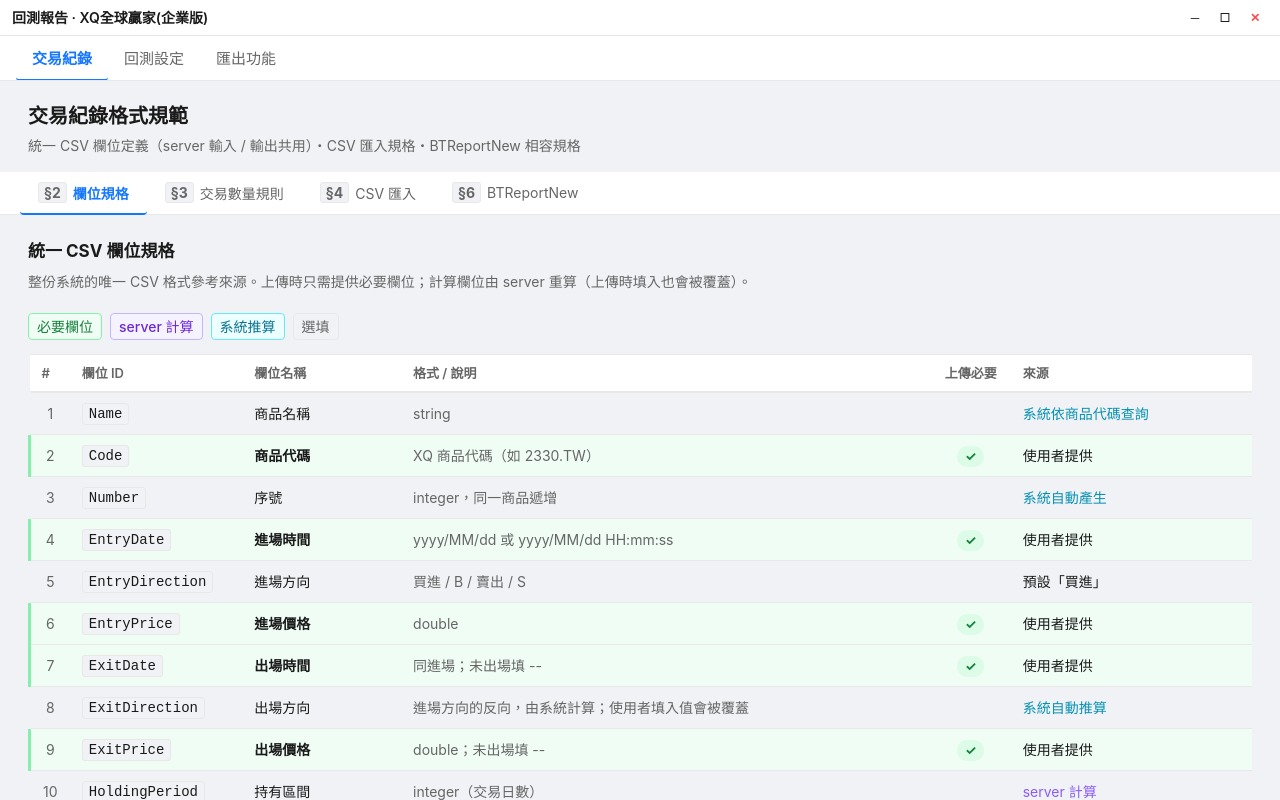
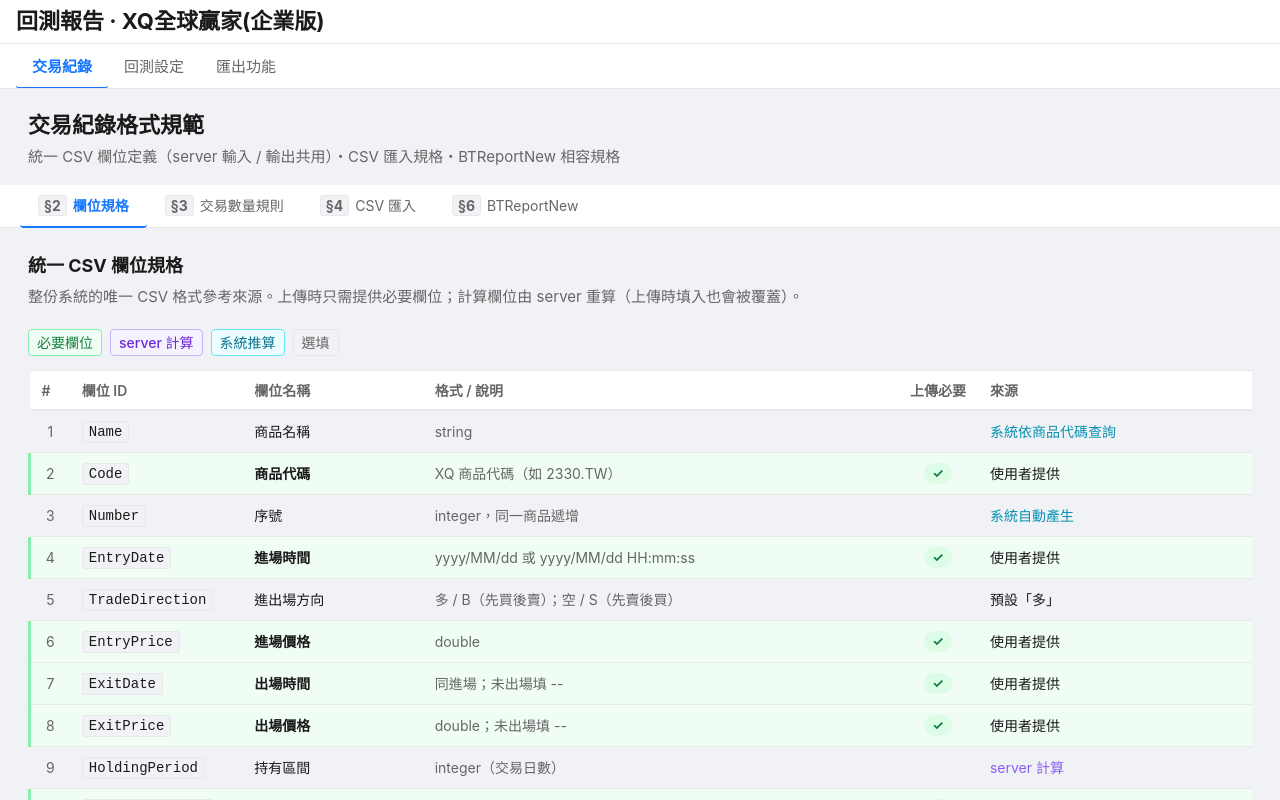
Before and after one commit to robertchen-113001/XQ-BackTesting, a React (Vite) app in the folder web/: page / in a window 1280 px wide. Built offline with nearby package versions, Linux system fonts and the light colour scheme.

Commit message:
feat: 基準指標選單顯示代碼、TradeDirection 欄位更新、字體放大與 AppHeader 樣式調整

```diff
--- a/web/src/components/AppHeader.jsx
+++ b/web/src/components/AppHeader.jsx
@@ -1,27 +1,19 @@
-// A1 + A2：頂部標題列與功能按鈕
+// A1：頂部標題列
 export default function AppHeader() {
   return (
     <div style={{
       display: 'flex',
       alignItems: 'center',
-      justifyContent: 'space-between',
-      padding: '0 12px',
-      height: 36,
+      padding: '0 16px',
+      height: 44,
       background: 'var(--color-header-bg)',
       borderBottom: '1px solid var(--color-border)',
       flexShrink: 0,
       boxShadow: 'var(--shadow-sm)',
     }}>
-      {/* A1 標題 */}
-      <span style={{ fontWeight: 600, fontSize: 'var(--font-size-md)', color: 'var(--color-text-primary)' }}>
+      <span style={{ fontWeight: 700, fontSize: 22, color: 'var(--color-text-primary)' }}>
         回測報告 · XQ全球贏家(企業版)
       </span>
-      {/* A2 視窗控制 */}
-      <div style={{ display: 'flex', alignItems: 'center', gap: 4 }}>
-        <button style={{ width: 26, height: 26, padding: 0, display: 'flex', alignItems: 'center', justifyContent: 'center', border: 'none', background: 'none', cursor: 'pointer' }}>─</button>
-        <button style={{ width: 26, height: 26, padding: 0, display: 'flex', alignItems: 'center', justifyContent: 'center', border: 'none', background: 'none', cursor: 'pointer' }}>□</button>
-        <button style={{ width: 26, height: 26, padding: 0, display: 'flex', alignItems: 'center', justifyContent: 'center', border: 'none', background: 'none', cursor: 'pointer', color: '#ff4d4f', fontWeight: 'bold' }}>✕</button>
-      </div>
     </div>
   )
 }
--- a/web/src/features/backtest-settings/BacktestSettingsPage.jsx
+++ b/web/src/features/backtest-settings/BacktestSettingsPage.jsx
@@ -70,13 +70,13 @@
     borderBottom: '1px solid var(--color-border)',
   },
   pageTitle: {
-    fontSize: 20,
+    fontSize: 22,
     fontWeight: 700,
     color: 'var(--color-text)',
     margin: '0 0 4px 0',
   },
   pageDesc: {
-    fontSize: 14,
+    fontSize: 15,
     color: 'var(--color-text-secondary)',
     margin: '0 0 12px 0',
   },
--- a/web/src/features/backtest-settings/SystemParamsPanel.jsx
+++ b/web/src/features/backtest-settings/SystemParamsPanel.jsx
@@ -155,7 +155,7 @@
               style={styles.select}
             >
               {BENCHMARK_INDICES.map(idx => (
-                <option key={idx} value={idx}>{idx}</option>
+                <option key={idx.name} value={idx.name}>{idx.name} ({idx.code})</option>
               ))}
             </select>
           </div>
--- a/web/src/features/backtest-settings/dialog/TradeSettingsSection.jsx
+++ b/web/src/features/backtest-settings/dialog/TradeSettingsSection.jsx
@@ -104,7 +104,7 @@
             style={s.select}
           >
             {BENCHMARK_INDICES.map(idx => (
-              <option key={idx} value={idx}>{idx}</option>
+              <option key={idx.name} value={idx.name}>{idx.name} ({idx.code})</option>
             ))}
           </select>
         </div>
--- a/web/src/features/export/ExportPage.jsx
+++ b/web/src/features/export/ExportPage.jsx
@@ -24,12 +24,12 @@
 
 function SectionNote({ children, type = 'info' }) {
   const c = { info: ['#f0f5ff','#adc6ff','#2f54eb'], warning: ['#fff7e6','#ffd591','#d46b08'], tip: ['#f6ffed','#b7eb8f','#389e0d'] }[type]
-  return <div style={{ background: c[0], border: `1px solid ${c[1]}`, borderRadius: 6, padding: '6px 12px', fontSize: 12, color: c[2], marginBottom: 8 }}>{children}</div>
+  return <div style={{ background: c[0], border: `1px solid ${c[1]}`, borderRadius: 6, padding: '6px 12px', fontSize: 14, color: c[2], marginBottom: 8 }}>{children}</div>
 }
 
 function BlockTitle({ children }) {
   return (
-    <div style={{ fontWeight: 700, fontSize: 12, color: '#555', margin: '14px 0 6px', display: 'flex', alignItems: 'center', gap: 6 }}>
+    <div style={{ fontWeight: 700, fontSize: 14, color: '#555', margin: '14px 0 6px', display: 'flex', alignItems: 'center', gap: 6 }}>
       <span style={{ width: 3, height: 12, background: '#1677ff', borderRadius: 2, display: 'inline-block' }} />
       {children}
     </div>
@@ -39,9 +39,9 @@
 function ChartBox({ title, items }) {
   return (
     <div style={{ border: '1.5px dashed #d9d9d9', borderRadius: 6, background: '#fafafa', padding: '10px 14px', marginBottom: 8 }}>
-      <div style={{ fontWeight: 600, fontSize: 12, color: '#555', marginBottom: 4 }}>{title}</div>
+      <div style={{ fontWeight: 600, fontSize: 14, color: '#555', marginBottom: 4 }}>{title}</div>
       {items.map((item, i) => (
-        <div key={i} style={{ fontSize: 11, color: '#888', lineHeight: 1.7 }}>
+        <div key={i} style={{ fontSize: 14, color: '#888', lineHeight: 1.7 }}>
           <span style={{ color: '#ccc', marginRight: 5 }}>▸</span>{item}
         </div>
       ))}
@@ -52,8 +52,8 @@
 function KVSection({ title, rows }) {
   return (
     <div style={{ marginBottom: 12 }}>
-      <div style={{ fontWeight: 700, fontSize: 11, color: '#fff', background: '#595959', padding: '3px 10px', borderRadius: '4px 4px 0 0' }}>{title}</div>
-      <table style={{ borderCollapse: 'collapse', width: '100%', fontSize: 11 }}>
+      <div style={{ fontWeight: 700, fontSize: 13, color: '#fff', background: '#595959', padding: '3px 10px', borderRadius: '4px 4px 0 0' }}>{title}</div>
+      <table style={{ borderCollapse: 'collapse', width: '100%', fontSize: 13 }}>
         <tbody>
           {rows.map(([k, v], i) => (
             <tr key={i} style={{ background: i % 2 === 0 ? '#fafafa' : '#fff' }}>
@@ -75,10 +75,10 @@
   const thStyle = (omit) => ({
     padding: '5px 10px', border: '1px solid #e0e0e0', fontWeight: 700,
     background: '#f5f5f5', whiteSpace: 'nowrap', textAlign: 'left',
-    color: omit ? '#bbb' : '#333', fontSize: 11,
+    color: omit ? '#bbb' : '#333', fontSize: 13,
   })
   const tdStyle = (omit, right) => ({
-    padding: '4px 10px', border: '1px solid #f0f0f0', fontSize: 11,
+    padding: '4px 10px', border: '1px solid #f0f0f0', fontSize: 13,
     whiteSpace: 'nowrap', textAlign: right ? 'right' : 'left',
     color: omit ? '#bbb' : '#444',
   })
@@ -90,7 +90,7 @@
   }
   return (
     <div style={{ overflowX: 'auto', border: '1px solid #e8e8e8', borderRadius: 6, marginBottom: 12 }}>
-      <table style={{ borderCollapse: 'collapse', fontSize: 11, minWidth: '100%' }}>
+      <table style={{ borderCollapse: 'collapse', fontSize: 13, minWidth: '100%' }}>
         <thead>
           <tr>
             {headerCols.map((col, i) => (
@@ -105,7 +105,7 @@
           {rows.map((row, i) =>
             row.cat ? (
               <tr key={i}>
-                <td colSpan={999} style={{ background: '#efefef', fontWeight: 700, padding: '4px 10px', color: '#333', border: '1px solid #e0e0e0', fontSize: 11 }}>
+                <td colSpan={999} style={{ background: '#efefef', fontWeight: 700, padding: '4px 10px', color: '#333', border: '1px solid #e0e0e0', fontSize: 13 }}>
                   {row.cat}
                 </td>
               </tr>
@@ -137,14 +137,14 @@
 function GroupTable({ pinnedCol, pinnedVal, groups, dataRows }) {
   const thG = (omit) => ({
     padding: '4px 8px', border: '1px solid #e0e0e0', fontWeight: 700, textAlign: 'center',
-    background: omit ? '#f5f5f5' : '#ebebeb', color: omit ? '#bbb' : '#444', fontSize: 11, whiteSpace: 'nowrap',
+    background: omit ? '#f5f5f5' : '#ebebeb', color: omit ? '#bbb' : '#444', fontSize: 13, whiteSpace: 'nowrap',
   })
   const thC = (omit) => ({
     padding: '4px 8px', border: '1px solid #e8e8e8', fontWeight: 600, background: '#f9f9f9',
     color: omit ? '#bbb' : '#555', fontSize: 10, whiteSpace: 'nowrap', textAlign: 'right',
   })
-  const td0 = { padding: '4px 10px', border: '1px solid #f0f0f0', fontSize: 11, fontWeight: 600, color: '#222', background: '#fafafa', whiteSpace: 'nowrap' }
-  const tdV = (omit) => ({ padding: '4px 8px', border: '1px solid #f0f0f0', fontSize: 11, color: omit ? '#bbb' : '#444', textAlign: 'right', whiteSpace: 'nowrap' })
+  const td0 = { padding: '4px 10px', border: '1px solid #f0f0f0', fontSize: 13, fontWeight: 600, color: '#222', background: '#fafafa', whiteSpace: 'nowrap' }
+  const tdV = (omit) => ({ padding: '4px 8px', border: '1px solid #f0f0f0', fontSize: 13, color: omit ? '#bbb' : '#444', textAlign: 'right', whiteSpace: 'nowrap' })
   const valColor = v => {
     if (!v || v === '—') return '#bbb'
     const n = parseFloat(String(v).replace(/[,% $]/g, ''))
@@ -153,7 +153,7 @@
   }
   return (
     <div style={{ overflowX: 'auto', border: '1px solid #e8e8e8', borderRadius: 6, marginBottom: 12 }}>
-      <table style={{ borderCollapse: 'collapse', fontSize: 11 }}>
+      <table style={{ borderCollapse: 'collapse', fontSize: 13 }}>
         <thead>
           <tr>
             <th rowSpan={2} style={{ ...thG(false), background: '#e0e0e0', verticalAlign: 'middle', minWidth: 80 }}>{pinnedCol}</th>
@@ -205,11 +205,11 @@
 function SimpleTable({ cols, dataRows }) {
   const thStyle = (omit, frozen) => ({
     padding: '5px 10px', border: '1px solid #e0e0e0', fontWeight: 700, background: '#f5f5f5',
-    color: omit ? '#bbb' : '#333', fontSize: 11, whiteSpace: 'nowrap', textAlign: 'left',
+    color: omit ? '#bbb' : '#333', fontSize: 13, whiteSpace: 'nowrap', textAlign: 'left',
     position: frozen ? 'sticky' : 'static', left: 0, zIndex: frozen ? 1 : 0,
   })
   const tdStyle = (omit, frozen) => ({
-    padding: '4px 10px', border: '1px solid #f0f0f0', fontSize: 11, whiteSpace: 'nowrap',
+    padding: '4px 10px', border: '1px solid #f0f0f0', fontSize: 13, whiteSpace: 'nowrap',
     color: omit ? '#bbb' : '#444', background: frozen ? '#fdfdfd' : 'inherit',
     position: frozen ? 'sticky' : 'static', left: 0,
   })
@@ -221,7 +221,7 @@
   }
   return (
     <div style={{ overflowX: 'auto', border: '1px solid #e8e8e8', borderRadius: 6, marginBottom: 12 }}>
-      <table style={{ borderCollapse: 'collapse', fontSize: 11 }}>
+      <table style={{ borderCollapse: 'collapse', fontSize: 13 }}>
         <thead>
           <tr>
             {cols.map((col, i) => (
@@ -667,7 +667,7 @@
       <BlockTitle>統計摘要表（A1 起）</BlockTitle>
       <StatsTable headerCols={headerCols} rows={summaryRows} />
       <BlockTitle>交易明細表（摘要表後空一列）</BlockTitle>
-      <div style={{ fontWeight: 700, fontSize: 11, padding: '4px 0 6px', color: '#333' }}>交易明細</div>
+      <div style={{ fontWeight: 700, fontSize: 13, padding: '4px 0 6px', color: '#333' }}>交易明細</div>
       <SimpleTable cols={tradeCols} dataRows={tradeDataRows} />
     </div>
   )
@@ -695,8 +695,8 @@
 
   return (
     <div style={{ padding: 32, maxWidth: 1200, margin: '0 auto' }}>
-      <h2 style={{ fontSize: 20, fontWeight: 700, color: 'var(--color-text)', marginBottom: 6 }}>匯出功能</h2>
-      <p style={{ color: 'var(--color-text-secondary)', marginBottom: 28, fontSize: 14 }}>
+      <h2 style={{ fontSize: 22, fontWeight: 700, color: 'var(--color-text)', marginBottom: 6 }}>匯出功能</h2>
+      <p style={{ color: 'var(--color-text-secondary)', marginBottom: 28, fontSize: 15 }}>
         XLSX 完整報告匯出規格；CSV 格式與 BTReportNew 詳見交易紀錄
       </p>
 
@@ -704,10 +704,10 @@
       <div style={{ display: 'flex', gap: 16, marginBottom: 36 }}>
         {FORMATS.map(f => (
           <div key={f.fmt} style={{ ...card, flex: 1 }}>
-            <div style={{ fontWeight: 700, fontSize: 14, marginBottom: 2 }}>{f.fmt}</div>
-            <div style={{ fontSize: 13, color: 'var(--color-text-secondary)' }}>{f.label}</div>
-            <div style={{ fontSize: 13, color: 'var(--color-text-secondary)' }}>{f.desc}</div>
-            {f.ref && <div style={{ marginTop: 10, fontSize: 11, color: 'var(--color-primary)', fontWeight: 600 }}>詳見 {f.ref}</div>}
+            <div style={{ fontWeight: 700, fontSize: 16, marginBottom: 4 }}>{f.fmt}</div>
+            <div style={{ fontSize: 14, color: 'var(--color-text-secondary)' }}>{f.label}</div>
+            <div style={{ fontSize: 14, color: 'var(--color-text-secondary)' }}>{f.desc}</div>
+            {f.ref && <div style={{ marginTop: 10, fontSize: 14, color: 'var(--color-primary)', fontWeight: 600 }}>詳見 {f.ref}</div>}
           </div>
         ))}
       </div>
@@ -728,10 +728,10 @@
                 opacity: s.dynamic ? 0.75 : 1,
                 transition: 'background 0.1s, border-color 0.1s',
               }}>
-                <span style={{ fontSize: 10, fontWeight: 700, color: 'var(--color-text-secondary)', minWidth: 24 }}>
+                <span style={{ fontSize: 12, fontWeight: 700, color: 'var(--color-text-secondary)', minWidth: 28 }}>
                   {s.dynamic ? '11+' : String(i + 1).padStart(2, '0')}
                 </span>
-                <span style={{ fontSize: 13, color: isActive ? 'var(--color-primary)' : 'var(--color-text)', fontStyle: s.dynamic ? 'italic' : 'normal', fontWeight: isActive ? 600 : 400 }}>
+                <span style={{ fontSize: 14, color: isActive ? 'var(--color-primary)' : 'var(--color-text)', fontStyle: s.dynamic ? 'italic' : 'normal', fontWeight: isActive ? 600 : 400 }}>
                   {s.label}
                 </span>
               </button>
@@ -742,8 +742,8 @@
         <div style={{ flex: 1, minWidth: 0 }}>
           {active ? (
             <div style={{ ...card, padding: 24 }}>
-              <div style={{ fontWeight: 700, fontSize: 15, marginBottom: 14, color: 'var(--color-text)', borderBottom: '1px solid var(--color-border)', paddingBottom: 10 }}>
-                <span style={{ color: 'var(--color-text-secondary)', fontWeight: 400, fontSize: 12, marginRight: 8 }}>
+              <div style={{ fontWeight: 700, fontSize: 17, marginBottom: 14, color: 'var(--color-text)', borderBottom: '1px solid var(--color-border)', paddingBottom: 10 }}>
+                <span style={{ color: 'var(--color-text-secondary)', fontWeight: 400, fontSize: 14, marginRight: 8 }}>
                   {active.dynamic ? '11+' : String(XLSX_SHEETS.indexOf(active) + 1).padStart(2, '0')}
                 </span>
                 {active.label}
@@ -751,7 +751,7 @@
               {SHEET_PANELS[active.id]}
             </div>
           ) : (
-            <div style={{ ...card, padding: 32, minHeight: 200, textAlign: 'center', color: 'var(--color-text-secondary)', fontSize: 13, display: 'flex', alignItems: 'center', justifyContent: 'center' }}>
+            <div style={{ ...card, padding: 32, minHeight: 200, textAlign: 'center', color: 'var(--color-text-secondary)', fontSize: 15, display: 'flex', alignItems: 'center', justifyContent: 'center' }}>
               選擇左側分頁以查看分頁規格
             </div>
           )}
@@ -762,5 +762,5 @@
   )
 }
 
-const sTitle = { fontSize: 17, fontWeight: 700, color: 'var(--color-text)', marginBottom: 12, marginTop: 0 }
+const sTitle = { fontSize: 18, fontWeight: 700, color: 'var(--color-text)', marginBottom: 12, marginTop: 0 }
 const card = { background: 'var(--color-surface)', border: '1px solid var(--color-border)', borderRadius: 8, padding: 16 }
--- a/web/src/features/trade-records/TradeRecordsPage.jsx
+++ b/web/src/features/trade-records/TradeRecordsPage.jsx
@@ -8,21 +8,20 @@
   { n: 2,  id: 'Code',            name: '商品代碼',     fmt: 'XQ 商品代碼（如 2330.TW）',         required: true,  src: '使用者提供' },
   { n: 3,  id: 'Number',          name: '序號',         fmt: 'integer，同一商品遞增',              required: false, src: '系統自動產生' },
   { n: 4,  id: 'EntryDate',       name: '進場時間',     fmt: 'yyyy/MM/dd 或 yyyy/MM/dd HH:mm:ss', required: true,  src: '使用者提供' },
-  { n: 5,  id: 'EntryDirection',  name: '進場方向',     fmt: '買進 / B / 賣出 / S',               required: false, src: '預設「買進」' },
+  { n: 5,  id: 'TradeDirection',  name: '進出場方向',   fmt: '多 / B（先買後賣）；空 / S（先賣後買）', required: false, src: '預設「多」' },
   { n: 6,  id: 'EntryPrice',      name: '進場價格',     fmt: 'double',                           required: true,  src: '使用者提供' },
   { n: 7,  id: 'ExitDate',        name: '出場時間',     fmt: '同進場；未出場填 --',               required: true,  src: '使用者提供' },
-  { n: 8,  id: 'ExitDirection',   name: '出場方向',     fmt: '進場方向的反向，由系統計算；使用者填入值會被覆蓋', required: false, src: '系統自動推算' },
-  { n: 9,  id: 'ExitPrice',       name: '出場價格',     fmt: 'double；未出場填 --',               required: true,  src: '使用者提供' },
-  { n: 10, id: 'HoldingPeriod',   name: '持有區間',     fmt: 'integer（交易日數）',               required: false, src: 'server 計算' },
-  { n: 11, id: 'NumberOfTrades',  name: '交易數量',     fmt: 'integer；-1 由 server 依設定換算',  required: true,  src: '使用者提供' },
-  { n: 12, id: 'ProfitLoss',      name: '獲利金額',     fmt: 'double，ROUNDDOWN 至整數',          required: false, src: 'server 計算' },
-  { n: 13, id: 'ReturnRate',      name: '報酬率',       fmt: 'double，保留 6 位小數',             required: false, src: 'server 計算' },
-  { n: 14, id: 'NetProfit_Amount',name: '累計獲利金額', fmt: 'double，ROUNDDOWN 至整數',          required: false, src: 'server 計算' },
-  { n: 15, id: 'NetProfit',       name: '累積報酬率',   fmt: 'double，保留 6 位小數',             required: false, src: 'server 計算' },
-  { n: 16, id: 'PeriodHigh',      name: '區間最高價',   fmt: 'double，持有區間內最高成交價',       required: false, src: 'server 計算' },
-  { n: 17, id: 'PeriodLow',       name: '區間最低價',   fmt: 'double，持有區間內最低成交價',       required: false, src: 'server 計算' },
-  { n: 18, id: 'EntrySignal',     name: '進場訊息',     fmt: 'string，策略觸發條件說明',          required: false, src: '使用者提供或策略產生' },
-  { n: 19, id: 'ExitSignal',      name: '出場訊息',     fmt: 'string，出場條件（如 停利 8 %）',   required: false, src: '使用者提供或策略產生' },
+  { n: 8,  id: 'ExitPrice',       name: '出場價格',     fmt: 'double；未出場填 --',               required: true,  src: '使用者提供' },
+  { n: 9,  id: 'HoldingPeriod',   name: '持有區間',     fmt: 'integer（交易日數）',               required: false, src: 'server 計算' },
+  { n: 10, id: 'NumberOfTrades',  name: '交易數量',     fmt: 'integer；-1 由 server 依設定換算',  required: true,  src: '使用者提供' },
+  { n: 11, id: 'ProfitLoss',      name: '獲利金額',     fmt: 'double，ROUNDDOWN 至整數',          required: false, src: 'server 計算' },
+  { n: 12, id: 'ReturnRate',      name: '報酬率',       fmt: 'double，保留 6 位小數',             required: false, src: 'server 計算' },
+  { n: 13, id: 'NetProfit_Amount',name: '累計獲利金額', fmt: 'double，ROUNDDOWN 至整數',          required: false, src: 'server 計算' },
+  { n: 14, id: 'NetProfit',       name: '累積報酬率',   fmt: 'double，保留 6 位小數',             required: false, src: 'server 計算' },
+  { n: 15, id: 'PeriodHigh',      name: '區間最高價',   fmt: 'double，持有區間內最高成交價',       required: false, src: 'server 計算' },
+  { n: 16, id: 'PeriodLow',       name: '區間最低價',   fmt: 'double，持有區間內最低成交價',       required: false, src: 'server 計算' },
+  { n: 17, id: 'EntrySignal',     name: '進場訊息',     fmt: 'string，策略觸發條件說明',          required: false, src: '使用者提供或策略產生' },
+  { n: 18, id: 'ExitSignal',      name: '出場訊息',     fmt: 'string，出場條件（如 停利 8 %）',   required: false, src: '使用者提供或策略產生' },
 ]
 
 const PLATFORM_MAPPING = [
@@ -30,10 +29,9 @@
   { field: '商品代碼',    s: '✓', r: '✓', a: '✓' },
   { field: '序號',        s: '✓', r: '✓', a: '✓' },
   { field: '進場時間',    s: '日期', r: '日期', a: '含時分秒' },
-  { field: '進場方向',    s: '✓', r: '✓', a: '✓' },
+  { field: '進出場方向',  s: '✓', r: '✓', a: '✓' },
   { field: '進場價格',    s: '✓', r: '✓', a: '✓' },
   { field: '出場時間',    s: '日期', r: '日期', a: '含時分秒 / --' },
-  { field: '出場方向',    s: '✓', r: '✓', a: '✓ 或 --' },
   { field: '出場價格',    s: '✓', r: '✓', a: '✓ 或 --' },
   { field: '持有區間',    s: '✓', r: '✓', a: '✓' },
   { field: '交易數量',    s: '輸入 -1，server 後製', r: '輸入 -1，server 後製', a: '後製 / 腳本' },
@@ -74,7 +72,7 @@
   { field: '出場價格', rule: '可解析為 double，且 > 0；不得為空或 --' },
   { field: '出場資料完整性', rule: '出場時間與出場價格須同時有值，任一缺漏視為格式錯誤' },
   { field: '交易數量', rule: '可解析為 integer；-1 為合法值' },
-  { field: '進場方向', rule: '若存在，需為 買進 / B / 賣出 / S' },
+  { field: '進出場方向', rule: '若存在，需為 多 / B / 空 / S' },
   { field: '時間先後', rule: '出場時間非 -- 時，出場時間需 ≥ 進場時間' },
 ]
 
@@ -230,7 +228,7 @@
       </div>
 
       <InfoBox>
-        <strong>選股中心訊息欄位：</strong>選股中心原始格式僅有單欄「訊息」（語意為出場條件），統一對應至第 19 欄「出場訊息」；第 18 欄「進場訊息」留空。
+        <strong>選股中心訊息欄位：</strong>選股中心原始格式僅有單欄「訊息」（語意為出場條件），統一對應至第 18 欄「出場訊息」；第 17 欄「進場訊息」留空。
       </InfoBox>
     </div>
   )
@@ -511,8 +509,8 @@
     display: 'flex', justifyContent: 'space-between', alignItems: 'flex-start',
     padding: '20px 28px 0',
   },
-  pageTitle: { fontSize: 20, fontWeight: 700, color: 'var(--color-text)', margin: 0 },
-  pageSubtitle: { fontSize: 14, color: 'var(--color-text-secondary)', margin: '4px 0 0' },
+  pageTitle: { fontSize: 22, fontWeight: 700, color: 'var(--color-text)', margin: 0 },
+  pageSubtitle: { fontSize: 15, color: 'var(--color-text-secondary)', margin: '4px 0 0' },
 
   tabBar: {
     display: 'flex', gap: 0,
@@ -538,8 +536,8 @@
   content: { flex: 1, overflowY: 'auto', padding: '0 28px 40px' },
 
   sectionHeader: { marginBottom: 20 },
-  sectionTitle: { fontSize: 17, fontWeight: 700, color: 'var(--color-text)', margin: '0 0 6px' },
-  sectionDesc: { fontSize: 14, color: 'var(--color-text-secondary)', margin: 0, lineHeight: 1.6 },
+  sectionTitle: { fontSize: 18, fontWeight: 700, color: 'var(--color-text)', margin: '0 0 6px' },
+  sectionDesc: { fontSize: 15, color: 'var(--color-text-secondary)', margin: 0, lineHeight: 1.6 },
 
   legendRow: { display: 'flex', gap: 8, marginBottom: 14, flexWrap: 'wrap' },
   chip: {
@@ -551,7 +549,7 @@
   th: {
     position: 'sticky', top: 0, zIndex: 2,
     background: '#ffffff', padding: '9px 12px',
-    textAlign: 'left', fontWeight: 600, fontSize: 13,
+    textAlign: 'left', fontWeight: 600, fontSize: 14,
     color: 'var(--color-text-secondary)',
     borderTop: '1px solid var(--color-border)',
     boxShadow: 'inset 0 -1px 0 var(--color-border)',
```
Also changed, not shown: web/src/features/backtest-settings/constants.js (+10 -10 lines).
